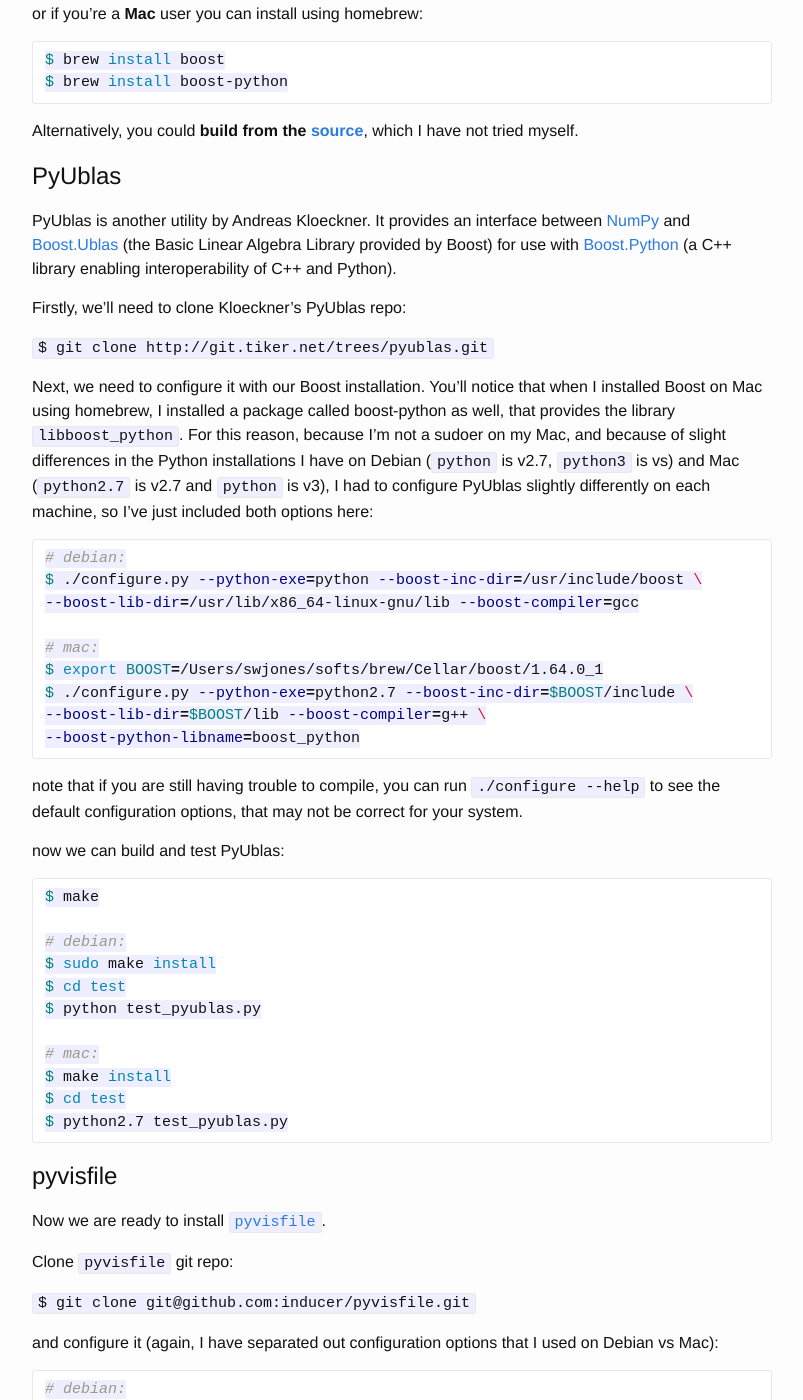
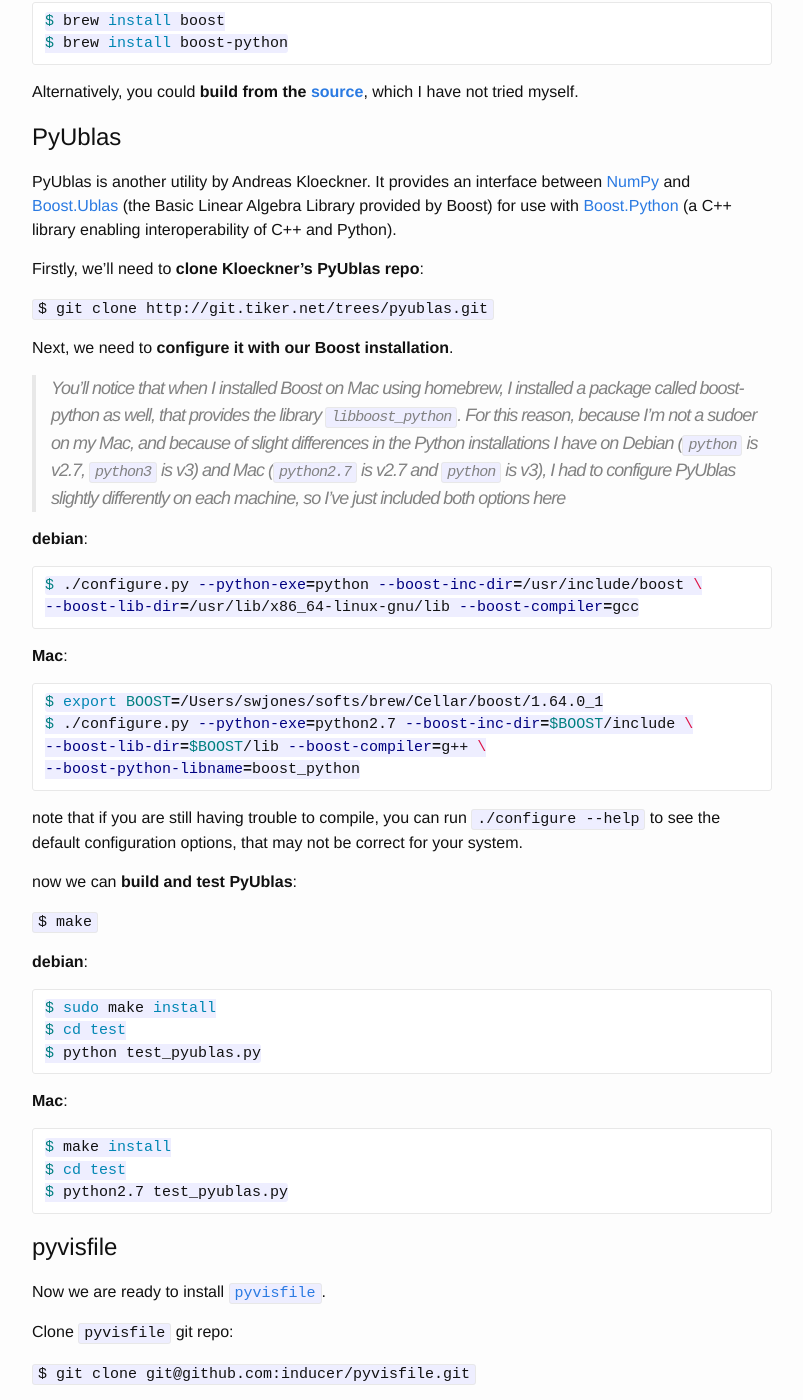
Before and after one commit to swjones/swjones.github.io, a Jekyll site: the page built from pyvisfile.md, in a window 1280 px wide and 1400 px high, scrolled down 1387 px. Shown: the whole window, without its empty margins (238-1041 px from the left). Built offline with Jekyll 4.4.1, drawn with Linux system fonts in a browser that asks for light colours; our own code applies the rules of GitHub Pages for plain Markdown files; some of the changed text lies outside the part shown.

````diff
--- a/pyvisfile.md
+++ b/pyvisfile.md
@@ -2,8 +2,7 @@
 layout: default
 ---
 
-# Creating .silo files with
-[pyvisfile](https://mathema.tician.de/software/pyvisfile/)
+# Creating .silo files with [pyvisfile](https://mathema.tician.de/software/pyvisfile/)
 
 [Silo](https://wci.llnl.gov/simulation/computer-codes/silo) is an I/O library
 developed at [LLNL](https://www.llnl.gov/) for reading/writing scientific
@@ -87,25 +86,31 @@ between [NumPy](http://www.numpy.org/) and
 [Boost.Python](http://www.boost.org/doc/libs/1_64_0/libs/python/doc/html/index.html)
 (a C++ library enabling interoperability of C++ and Python).
 
-Firstly, we'll need to clone Kloeckner's PyUblas repo:
+Firstly, we'll need to __clone Kloeckner's PyUblas repo__:
 
 `$ git clone http://git.tiker.net/trees/pyublas.git`
 
-Next, we need to configure it with our Boost installation. You'll notice that
-when I installed Boost on Mac using homebrew, I installed a package called
-boost-python as well, that provides the library `libboost_python`. For this
-reason, because I'm not a sudoer on my Mac, and because of slight differences
-in the Python installations I have on Debian (`python` is v2.7, `python3` is
-vs) and Mac (`python2.7` is v2.7 and `python` is v3), I had to configure
-PyUblas slightly differently on each machine, so I've just included both
-options here:
+Next, we need to __configure it with our Boost installation__.
+
+>You'll notice that when I installed Boost on Mac using homebrew, I installed a
+package called boost-python as well, that provides the library
+`libboost_python`. For this reason, because I'm not a sudoer on my Mac, and
+because of slight differences in the Python installations I have on Debian
+(`python` is v2.7, `python3` is v3) and Mac (`python2.7` is v2.7 and `python`
+is v3), I had to configure PyUblas slightly differently on each machine, so
+I've just included both options here
+>
+
+__debian__:
 
 ~~~bash
-# debian:
 $ ./configure.py --python-exe=python --boost-inc-dir=/usr/include/boost \
 --boost-lib-dir=/usr/lib/x86_64-linux-gnu/lib --boost-compiler=gcc
+~~~
 
-# mac:
+__Mac__:
+
+~~~bash
 $ export BOOST=/Users/swjones/softs/brew/Cellar/boost/1.64.0_1
 $ ./configure.py --python-exe=python2.7 --boost-inc-dir=$BOOST/include \
 --boost-lib-dir=$BOOST/lib --boost-compiler=g++ \
@@ -116,17 +121,21 @@ note that if you are still having trouble to compile, you can run `./configure
 --help` to see the default configuration options, that may not be correct for
 your system.
 
-now we can build and test PyUblas:
+now we can __build and test PyUblas__:
+
+```$ make```
+
+__debian__:
 
 ~~~bash
-$ make
-
-# debian:
 $ sudo make install
 $ cd test
 $ python test_pyublas.py
+~~~
 
-# mac:
+__Mac__:
+
+~~~bash
 $ make install
 $ cd test
 $ python2.7 test_pyublas.py
@@ -140,42 +149,39 @@ Clone `pyvisfile` git repo:
 
 `$ git clone git@github.com:inducer/pyvisfile.git`
 
-and configure it (again, I have separated out configuration options that I used
-on Debian vs Mac):
+and configure it, and then build (again, I have separated out configuration
+options that I used on Debian vs Mac, but the differences are mostly
+system-dependent rather than OS dependent):
+
+__debian__:
 
 ~~~bash
-# debian:
 $ ./configure.py --use-silo --silo-inc-dir=$SILO/include \
 --silo-lib-dir=$SILO/lib --python-exe=python \
 --boost-inc-dir=/usr/include/boost \
 --boost-lib-dir=/usr/lib/x86_64-linux-gnu/lib --boost-compiler=gcc
+$ make
+$ sudo make install
+~~~
 
-# Mac:
+__Mac__:
+
+~~~bash
 $ export BOOST=/Users/swjones/softs/brew/Cellar/boost/1.64.0_1
 $ ./configure.py --use-silo --silo-inc-dir=$SILO/include \
 --silo-lib-dir=$SILO/lib --python-exe=python2.7 \
 --boost-inc-dir=$BOOST/include \
 --boost-lib-dir=$BOOST/lib --boost-compiler=gcc \
 --boost-python-libname=boost_python
-~~~
-
-again, note that if you are still having trouble to compile, you can run
-`./configure --help` to see the default configuration options, that may not be
-correct for your system.
-
-now we can build pyvisfile:
-
-~~~bash
 $ make
-
-# debian:
-$ sudo make install
-
-# Mac:
 $ make install
 ~~~
 
-# example use case
+Again, note that if you are still having trouble to compile, you can run
+`./configure --help` to see the default configuration options, which may not be
+correct for your system.
+
+## creating silo files: examples
 
 Andreas Kloeckner provides some useful
 [examples](https://github.com/inducer/pyvisfile/tree/master/examples) in his
@@ -203,3 +209,9 @@ f.put_quadvar1("value", "meshxy", numpy.asarray(value, order="F"), value.shape,
 
 f.close()
 ~~~
+
+This seems to work wondefully, and I was able to load the new file `qmesh.silo`
+straight into VisIt and make the contour plot below. Thank you very much
+Andreas Kloeckner.
+
+<img style="float: center" src="content/qmesh.jpeg" height="100%" width="100%">
````
Also changed, not shown: links.md (deleted, +0 -36 lines), content/qmesh.jpeg (added).
